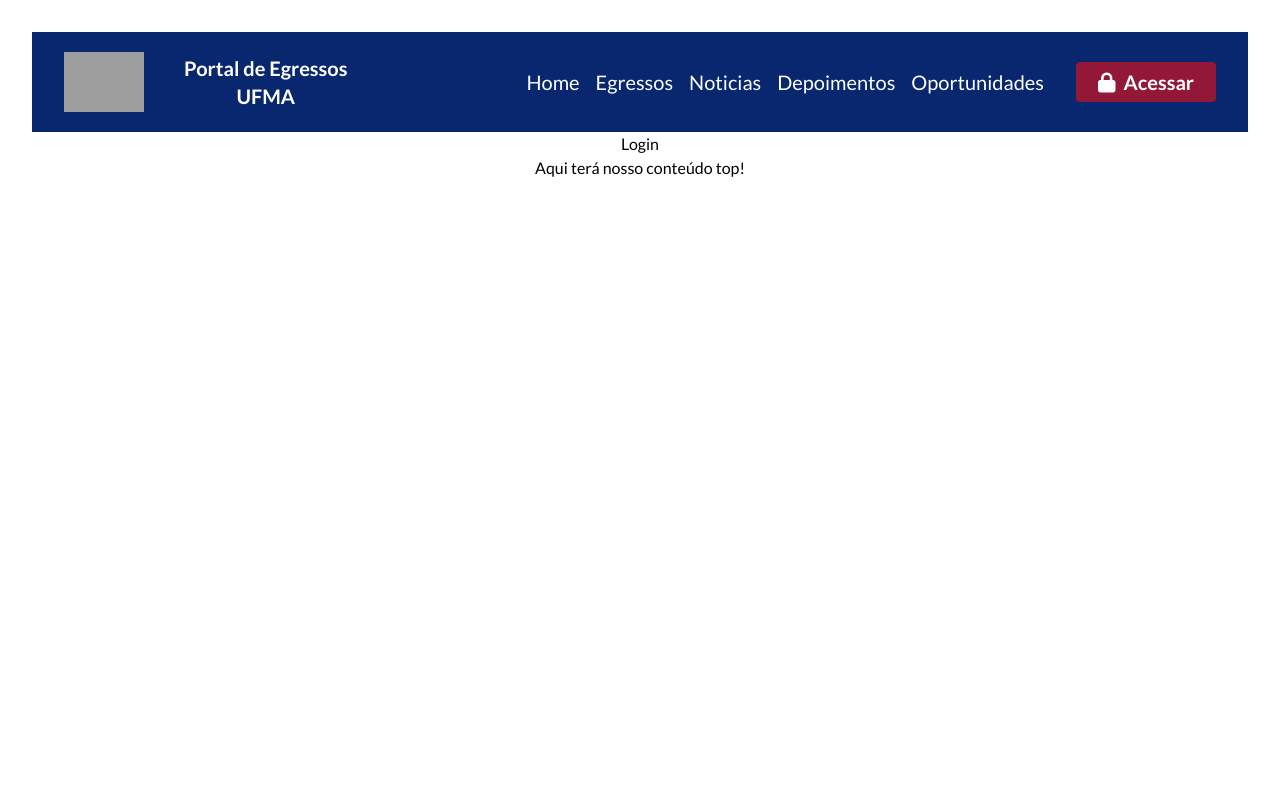
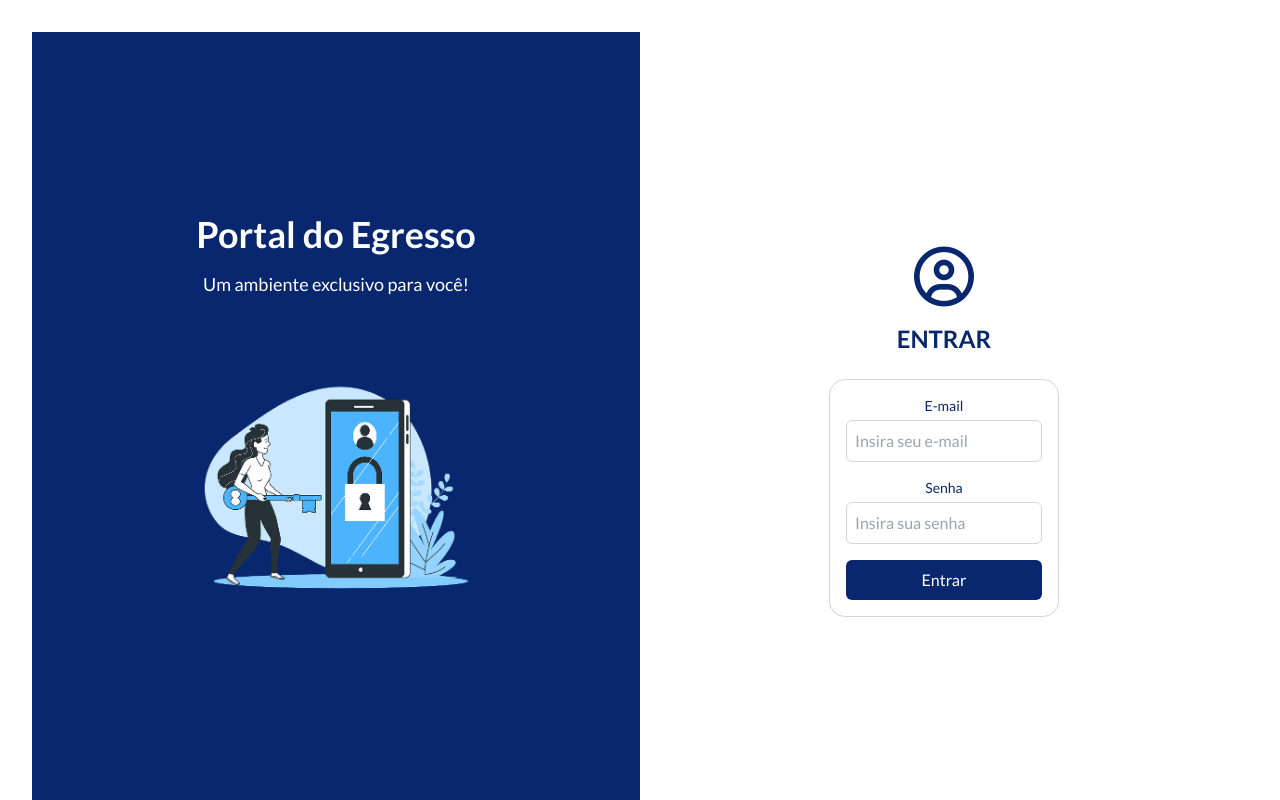
Before and after one commit to Gabriel-Bastos-Rabelo/Portal-Egressos-Frontend, a React (Vite) app: page /login in a window 1280 px wide. Shown: the top 800 px of the page. Built offline with nearby package versions, Linux system fonts and the light colour scheme; grey boxes are pictures that could not be loaded.

Commit message:
feat: adiciona tela de login

```diff
--- a/src/App.tsx
+++ b/src/App.tsx
@@ -27,7 +27,7 @@ function App() {
         <Route path="/oportunidades" element={<Layout />}>
           <Route index element={<Oportunidades />} />
         </Route>
-        <Route path="/login" element={<Layout />}>
+        <Route path="/login">
           <Route index element={<Login />} />
         </Route>
       </Routes>
--- a/src/pages/Login/index.tsx
+++ b/src/pages/Login/index.tsx
@@ -1,9 +1,54 @@
+import login from '../../assets/login-icon.png';
+
 function Login() {
   return (
-    <div className="flex min-h-screen justify-center">
-      <div className="container">
-        <h2>Login</h2>
-        <p>Aqui terá nosso conteúdo top!</p>
+    <div className="flex min-h-screen">
+      <div className="w-1/2 bg-[#08276F] flex flex-col justify-center items-center p-12">
+        <h2 className="text-4xl font-bold mb-4 text-[#ffffff]">Portal do Egresso</h2>
+        <p className="text-lg text-[#ffffff] mb-8">Um ambiente exclusivo para você!</p>
+        <img src={login} alt="Login Banner" className="max-w-xs" />
+      </div>
+
+      <div className="w-1/2 flex justify-center items-center bg-white p-12">
+        <div className="">
+          <div className="flex flex-col items-center mb-6">
+            <i className="fa-regular fa-circle-user text-6xl text-[#08276F] mb-4"></i>
+            <h2 className="text-2xl font-bold text-[#08276F]">ENTRAR</h2>
+          </div>
+
+          <form className="w-[400px] flex flex-col gap-4 border border-gray-300 rounded-2xl p-4 w-full max-w-md">
+            <div className="flex flex-col">
+              <label htmlFor="email" className="mb-1 text-sm font-medium text-[#08276F]">
+                E-mail
+              </label>
+              <input
+                type="email"
+                id="email"
+                placeholder="Insira seu e-mail"
+                className="border border-gray-300 rounded-md p-2 focus:outline-none focus:ring-2 focus:ring-blue-500"
+              />
+            </div>
+
+            <div className="flex flex-col">
+              <label htmlFor="password" className="mb-1 text-sm font-medium text-[#08276F]">
+                Senha
+              </label>
+              <input
+                type="password"
+                id="password"
+                placeholder="Insira sua senha"
+                className="border border-gray-300 rounded-md p-2 focus:outline-none focus:ring-2 focus:ring-blue-500"
+              />
+            </div>
+
+            <button
+              type="submit"
+              className="bg-[#08276F] text-white py-2 rounded-md hover:bg-blue-700 transition"
+            >
+              Entrar
+            </button>
+          </form>
+        </div>
       </div>
     </div>
   );
```
Also changed, not shown: src/assets/login-icon.png (added).
